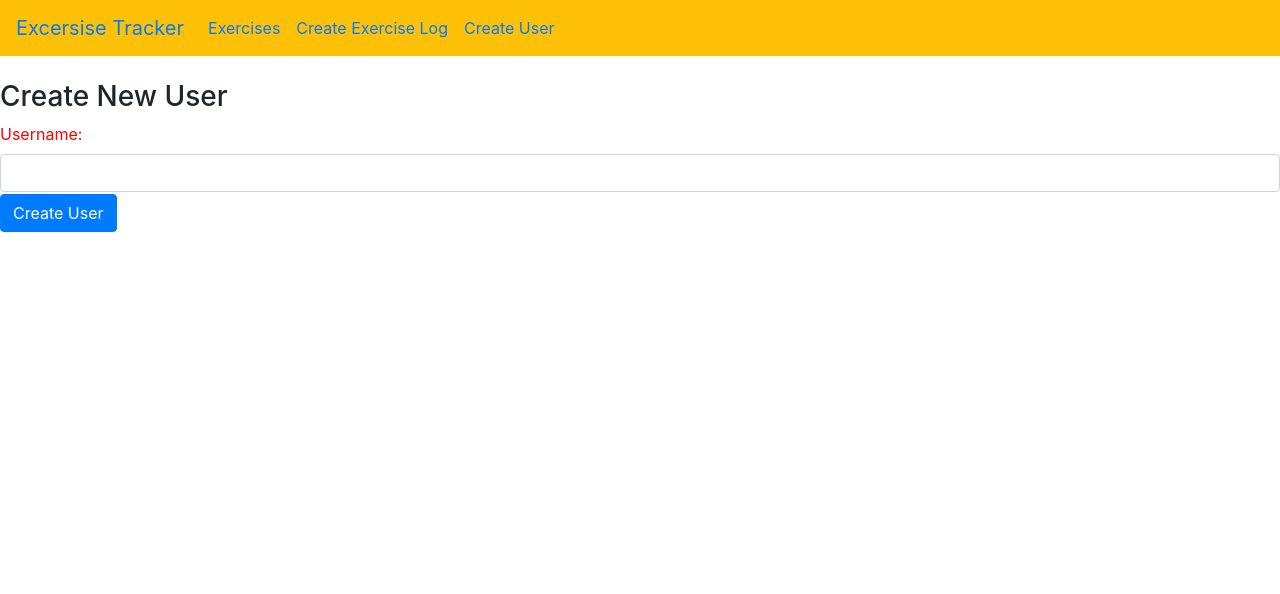
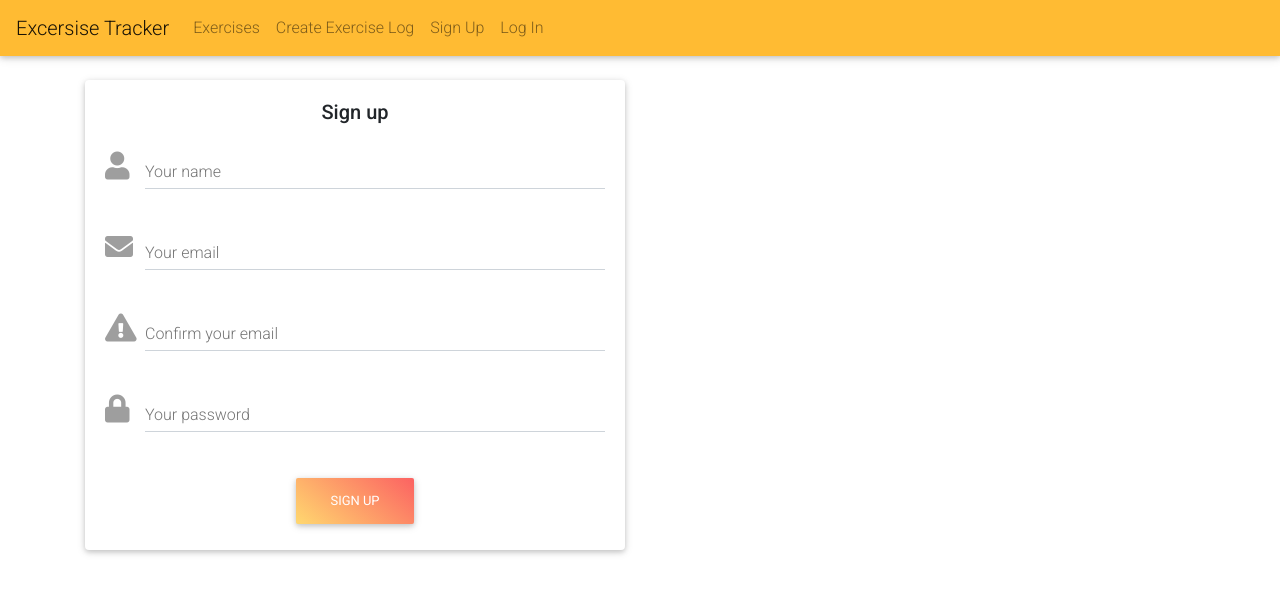
Before and after one commit to sudharsangs/exercise-tracker, a React (Create React App) app: page /user in a window 1280 px wide. Shown: the top 594 px of the page. Built offline with nearby package versions, Linux system fonts and the light colour scheme.

Commit message:
Front-end added designs to sign up and login

```diff
--- a/package.json
+++ b/package.json
@@ -3,8 +3,12 @@
   "version": "0.1.0",
   "private": true,
   "dependencies": {
+    "@fortawesome/fontawesome-svg-core": "^1.2.19",
+    "@fortawesome/free-solid-svg-icons": "^5.9.0",
+    "@fortawesome/react-fontawesome": "^0.1.4",
     "axios": "^0.19.0",
     "bootstrap": "^4.3.1",
+    "mdbreact": "^4.18.0",
     "react": "^16.8.6",
     "react-datepicker": "^2.8.0",
     "react-dom": "^16.8.6",
--- a/src/App.js
+++ b/src/App.js
@@ -7,6 +7,7 @@ import ExercisesList from "./components/exercise-list.component";
 import EditExercise from "./components/edit-exercise.component";
 import CreateExercise from "./components/create-exercise.component";
 import CreateUser from "./components/create-user.component";
+import LogIn from "./components/login.component";
 
 
 function App() {
@@ -18,6 +19,7 @@ function App() {
       <Route path="/edit/:id" exact component={EditExercise} />
       <Route path="/create" exact component={CreateExercise} />
       <Route path="/user" exact component={CreateUser} />
+      <Route path="/login" exact component={LogIn} />
     </Router>
   );
 }
--- a/src/components/create-user.component.js
+++ b/src/components/create-user.component.js
@@ -1,11 +1,12 @@
 import React, { Component } from 'react';
 import axios from 'axios';
 import './user-style.css'
+import "bootstrap/dist/css/bootstrap.min.css";
+import { MDBContainer, MDBRow, MDBCol, MDBInput, MDBBtn, MDBIcon, MDBCard, MDBCardBody } from 'mdbreact';
+import "@fortawesome/fontawesome-free/css/all.min.css";
+import "bootstrap-css-only/css/bootstrap.min.css";
+import "mdbreact/dist/css/mdb.css";
 
-const fstyle = {
-  color: 'red',
-  font: 'arial'
-};
 
 export default class CreateUser extends Component {
   constructor(props) {
@@ -44,23 +45,58 @@ export default class CreateUser extends Component {
 
   render() {
     return (
-      <div>
-        <h3>Create New User</h3>
-        <form onSubmit={this.onSubmit}>
-          <div className="form-group field field field:hover">
-            <label style={fstyle}>Username: </label>
-            <input  type="text"
-                required
-                className="form-control"
-                value={this.state.username}
-                onChange={this.onChangeUsername}
-                />
-          </div>
-          <div className="form-group">
-            <input type="submit" value="Create User" className="btn btn-primary" />
-          </div>
-        </form>
-      </div>
-    )
-  }
+      <MDBContainer>
+      <MDBRow>
+        <MDBCol md="6">
+        <MDBCard>
+        <MDBCardBody>
+          <form>
+            <p className="h5 text-center mb-4">Sign up</p>
+            <div className="grey-text">
+              <MDBInput
+                label="Your name"
+                icon="user"
+                group
+                type="text"
+                validate
+                error="wrong"
+                success="right"
+              />
+              <MDBInput
+                label="Your email"
+                icon="envelope"
+                group
+                type="email"
+                validate
+                error="wrong"
+                success="right"
+              />
+              <MDBInput
+                label="Confirm your email"
+                icon="exclamation-triangle"
+                group
+                type="text"
+                validate
+                error="wrong"
+                success="right"
+              />
+              <MDBInput
+                label="Your password"
+                icon="lock"
+                group
+                type="password"
+                validate
+              />
+            </div>
+            <div className="text-center">
+              <MDBBtn gradient="peach" rounded>Sign Up</MDBBtn>
+            </div>
+          </form>
+          </MDBCardBody>
+          </MDBCard>
+        </MDBCol>
+      </MDBRow>
+    </MDBContainer>
+  );
 }
+}
--- /dev/null
+++ b/src/components/login.component.js
@@ -0,0 +1,84 @@
+import React, { Component } from 'react';
+import axios from 'axios';
+import { MDBContainer, MDBRow, MDBCol, MDBInput, MDBBtn, MDBIcon, MDBCard, MDBCardBody } from 'mdbreact';
+import "@fortawesome/fontawesome-free/css/all.min.css";
+import "bootstrap-css-only/css/bootstrap.min.css";
+import "mdbreact/dist/css/mdb.css";
+
+
+export default class LogIn extends Component {
+    constructor(props) {
+      super(props);
+
+      this.onChangeUsername = this.onChangeUsername.bind(this);
+      this.onSubmit = this.onSubmit.bind(this);
+
+      this.state = {
+        username: ''
+      }
+    }
+
+    onChangeUsername(e) {
+      this.setState({
+        username: e.target.value
+      })
+    }
+
+    onSubmit(e) {
+      e.preventDefault();
+
+      const user = {
+        username: this.state.username
+      }
+
+      console.log(user);
+
+      axios.post('http://localhost:5000/users/add', user)
+        .then(res => console.log(res.data));
+
+      this.setState({
+        username: ''
+      })
+    }
+
+render(){
+  return (
+    <MDBContainer>
+      <MDBRow>
+        <MDBCol md="6">
+        <MDBCard>
+        <MDBCardBody>
+          <form>
+            <p className="h5 text-center mb-4">Log In</p>
+            <div className="grey-text">
+              <MDBInput
+                label="Type your email"
+                icon="envelope"
+                group
+                type="email"
+                validate
+                error="wrong"
+                success="right"
+              />
+              <MDBInput
+                label="Type your password"
+                icon="lock"
+                group
+                type="password"
+                validate
+              />
+            </div>
+            <div className="text-center">
+              <MDBBtn gradient="peach" rounded>
+                Login
+              </MDBBtn>
+           </div>
+          </form>
+          </MDBCardBody>
+          </MDBCard>
+        </MDBCol>
+      </MDBRow>
+    </MDBContainer>
+  );
+}
+}
--- a/src/components/navbar.component.js
+++ b/src/components/navbar.component.js
@@ -5,7 +5,7 @@ export default class Navbar extends Component {
 
   render() {
     return (
-      <nav className="navbar navbar-blue bg-warning navbar-expand-lg">
+      <nav className="navbar navbar-light bg-warning navbar-expand-lg">
         <Link to="/" className="navbar-brand">Excersise Tracker</Link>
         <div className="collpase navbar-collapse">
         <ul className="navbar-nav mr-auto">
@@ -16,7 +16,10 @@ export default class Navbar extends Component {
           <Link to="/create" className="nav-link">Create Exercise Log</Link>
           </li>
           <li className="navbar-item">
-          <Link to="/user" className="nav-link">Create User</Link>
+          <Link to="/user" className="nav-link">Sign Up</Link>
+          </li>
+          <li className="navbar-item">
+          <Link to="/login" className="nav-link">Log In</Link>
           </li>
         </ul>
         </div>
--- a/src/components/user-style.css
+++ b/src/components/user-style.css
@@ -10,3 +10,7 @@
     background-color: rgba(255, 255, 255, 0.45);
     box-shadow: 0px 4px 20px 0px rgba(0, 0, 0, 0.05);
   }
+
+  .font-fg {
+    font-family: 'FontAwesome';
+    }
```
Also changed, not shown: 1 other file (tests, documents, lock files or other folders).
